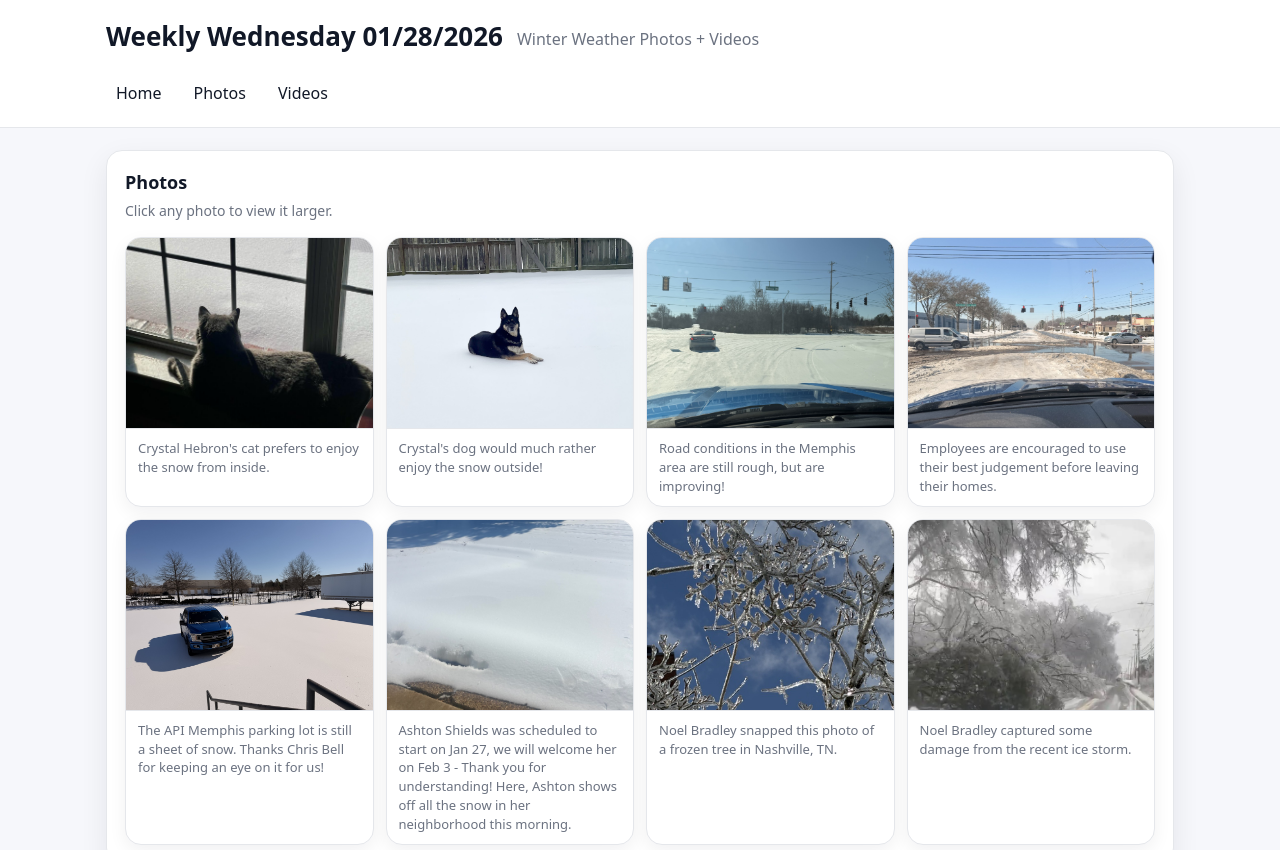
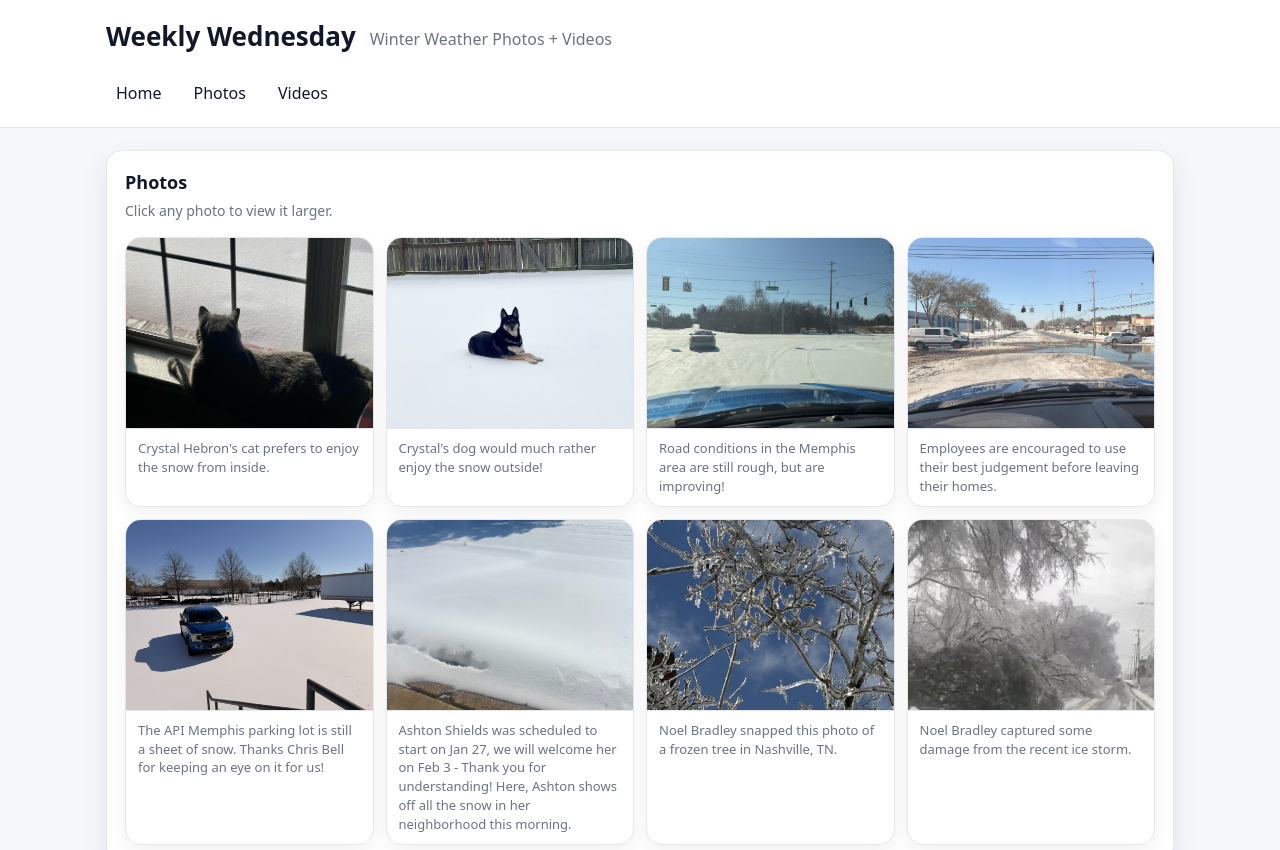
Before and after one commit to gingeraffee/newslettermedia, a plain HTML site: page index.html in a window 1280 px wide. Shown: the top 850 px of the page. Drawn offline with Linux system fonts and the light colour scheme.

Commit message:
Update index.html

```diff
--- a/index.html
+++ b/index.html
@@ -85,7 +85,7 @@
   <div class="topbar">
     <div class="container">
       <div class="brand">
-        <h1>Weekly Wednesday 01/28/2026</h1>
+        <h1>Weekly Wednesday</h1>
         <p>Winter Weather Photos + Videos</p>
       </div>
 
```
